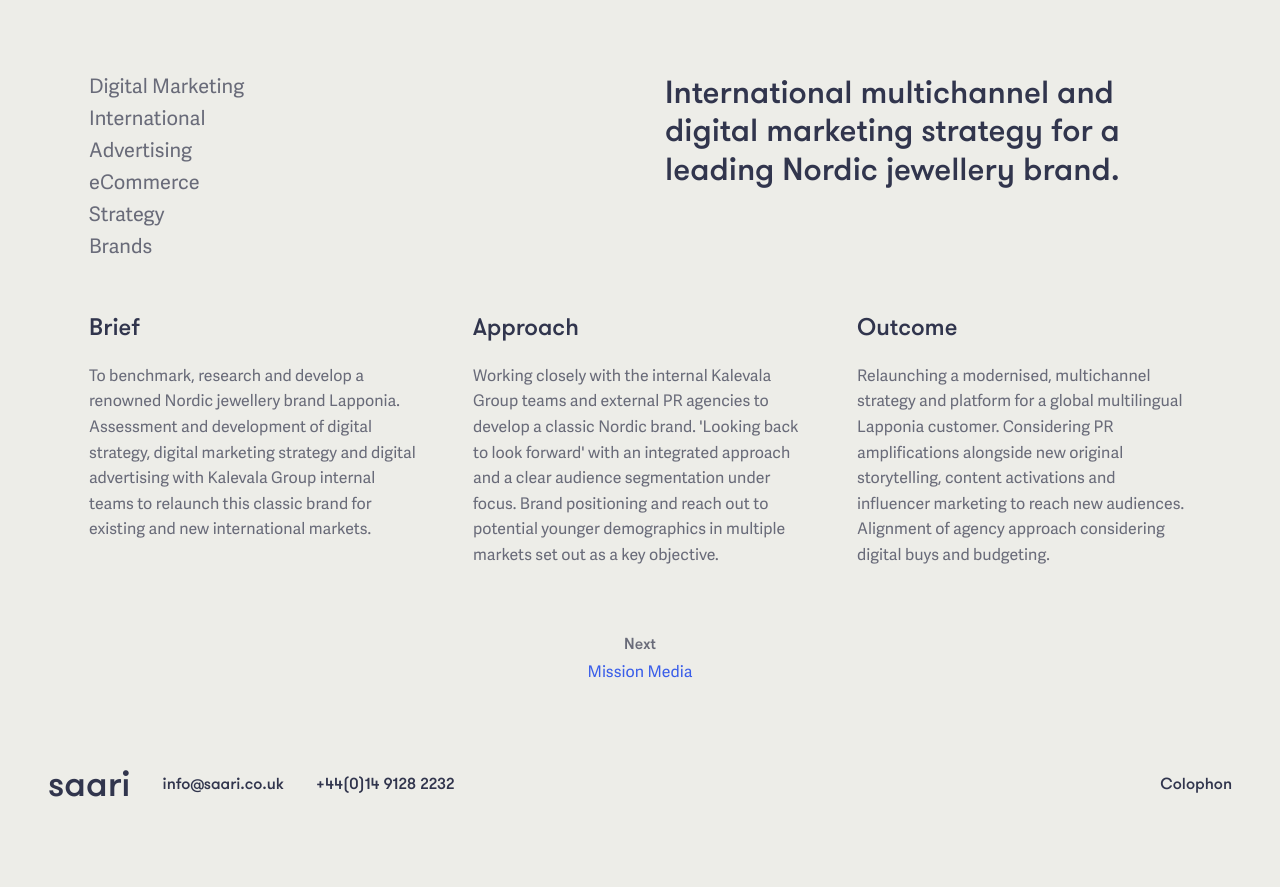
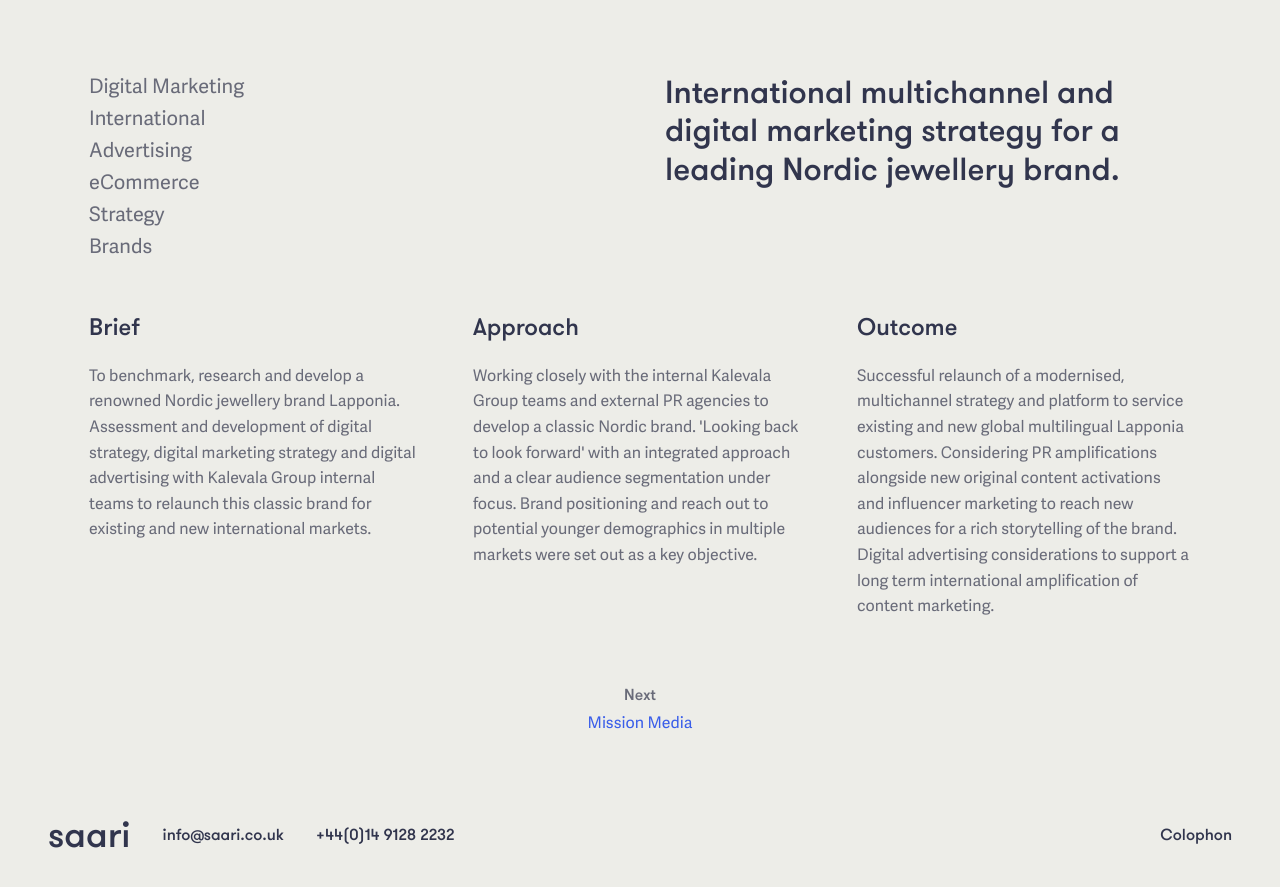
Before and after one commit to garethjohnsdesign/saari.co.uk, a Jekyll site: the page built from _projects/lapponia-jewelry.markdown, in a window 1280 px wide and 900 px high, scrolled down 590 px. Shown: the top 887 px of the window. Built offline with Jekyll 4.4.1, drawn with Linux system fonts in a browser that asks for light colours; before the commit the page ends 1439 px from its top, so only the background shows below that.

Commit message:
Updated Lapponia Jewelry

```diff
--- a/_projects/lapponia-jewelry.markdown
+++ b/_projects/lapponia-jewelry.markdown
@@ -15,7 +15,6 @@
 - Strategy
 - Brands
 feature-image: "/uploads/lapponia-jewelry-feature.jpg"
-images:
 details:
 - title: Brief
   text: To benchmark, research and develop a renowned Nordic jewellery brand Lapponia.
@@ -26,13 +25,14 @@
   text: Working closely with the internal Kalevala Group teams and external PR agencies
     to develop a classic Nordic brand. 'Looking back to look forward' with an integrated
     approach and a clear audience segmentation under focus. Brand positioning and
-    reach out to potential younger demographics in multiple markets set out as a key
-    objective.
+    reach out to potential younger demographics in multiple markets were set out as
+    a key objective.
 - title: Outcome
-  text: Relaunching a modernised, multichannel strategy and platform for a global
-    multilingual Lapponia customer. Considering PR amplifications alongside new original
-    storytelling, content activations and influencer marketing to reach new audiences.
-    Alignment of agency approach considering digital buys and budgeting.
+  text: Successful relaunch of a modernised, multichannel strategy and platform to
+    service existing and new global multilingual Lapponia customers. Considering PR
+    amplifications alongside new original content activations and influencer marketing
+    to reach new audiences for a rich storytelling of the brand. Digital advertising
+    considerations to support a long term international amplification of content marketing.
 testimonials:
 layout: project
 ---
```
